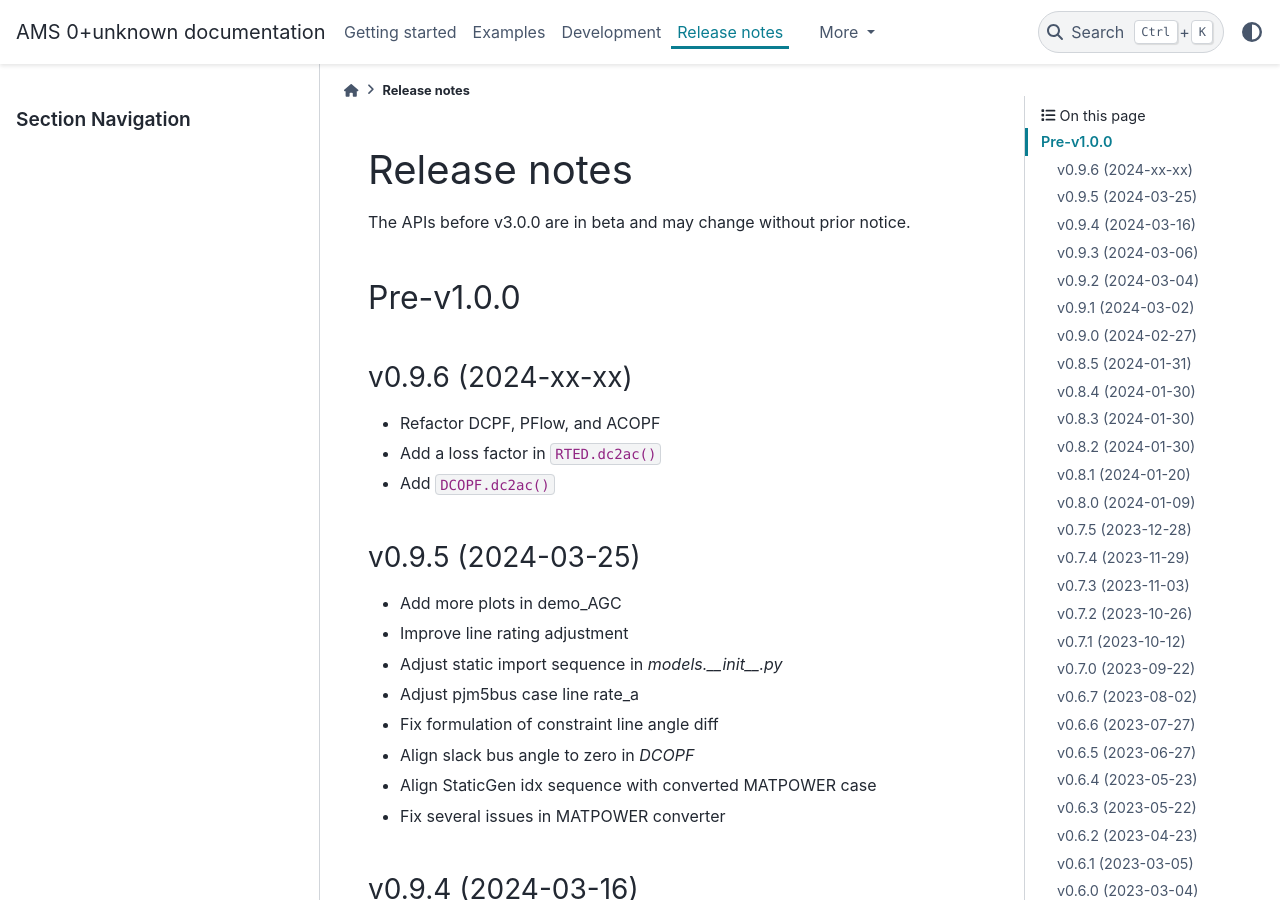
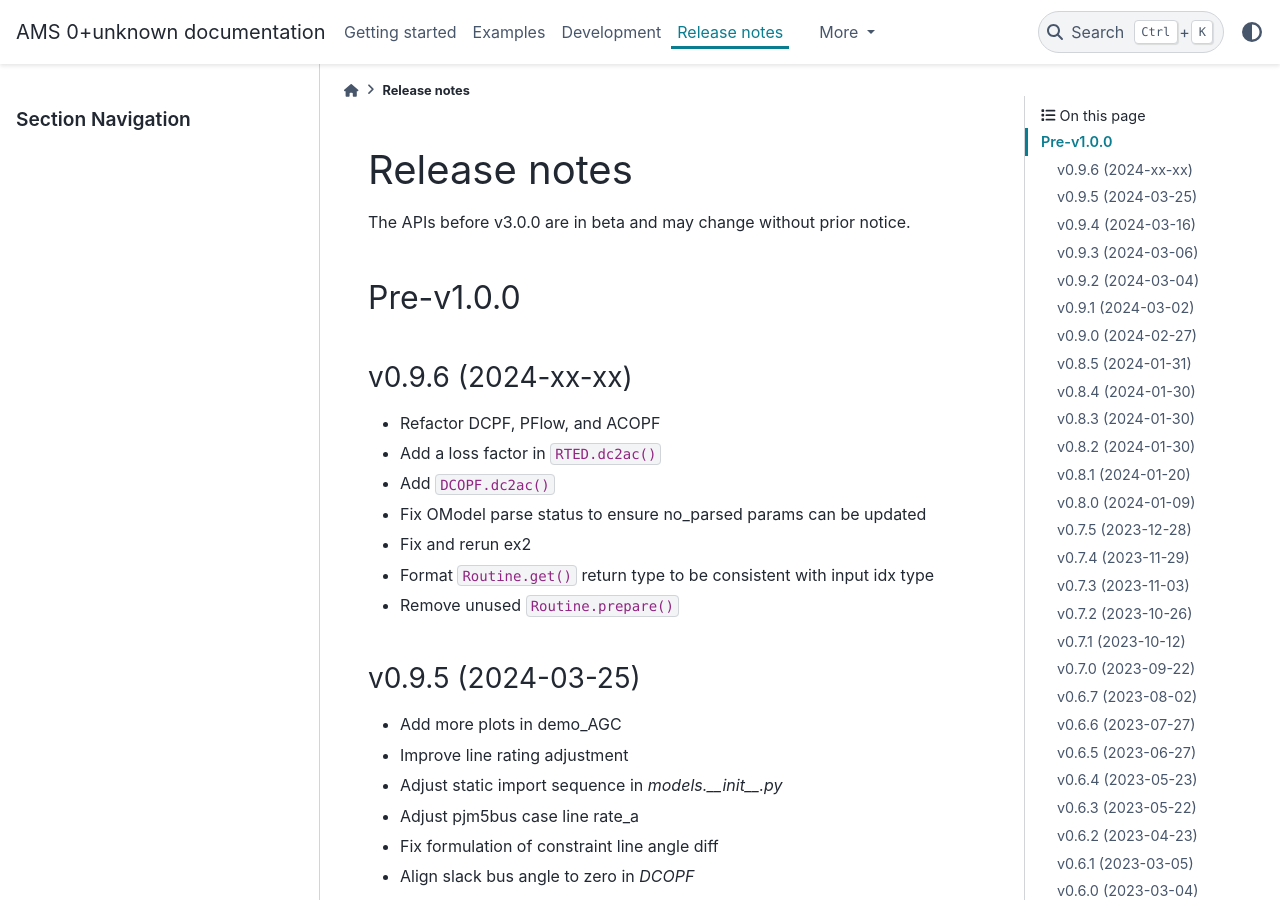
Before and after one commit to CURENT/ams, a Sphinx documentation site: the page built from docs/source/release-notes.rst, in a window 1280 px wide and 900 px high. Built offline with Sphinx 7.4.7 and the PyData theme 0.15.4, drawn with Linux system fonts in a browser that asks for light colours; pages that are not in the unit, such as notebooks, are missing from menus.

Commit message:
Update release-notes

```diff
--- a/docs/source/release-notes.rst
+++ b/docs/source/release-notes.rst
@@ -15,6 +15,10 @@ v0.9.6 (2024-xx-xx)
 - Refactor DCPF, PFlow, and ACOPF
 - Add a loss factor in ``RTED.dc2ac()``
 - Add ``DCOPF.dc2ac()``
+- Fix OModel parse status to ensure no_parsed params can be updated
+- Fix and rerun ex2
+- Format ``Routine.get()`` return type to be consistent with input idx type
+- Remove unused ``Routine.prepare()``
 
 v0.9.5 (2024-03-25)
 -------------------
```
